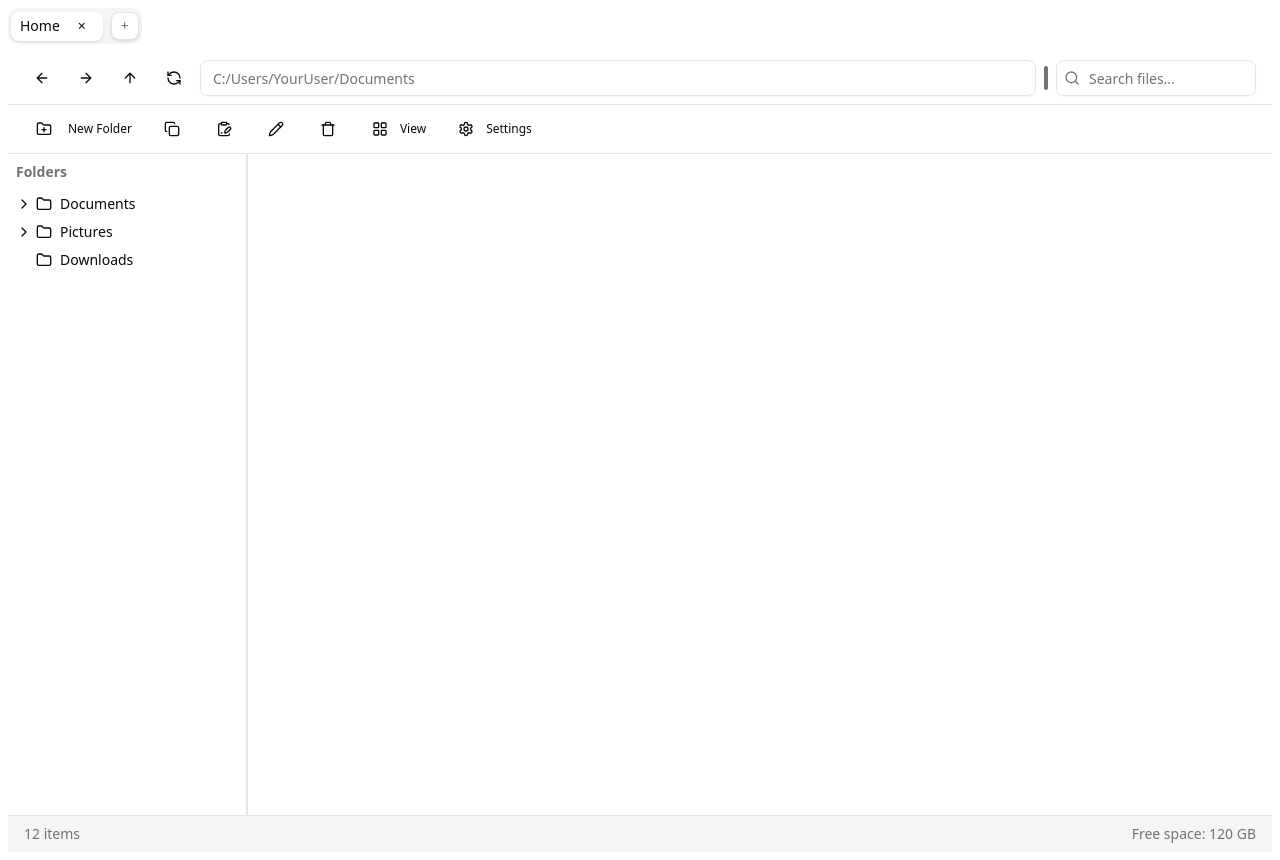
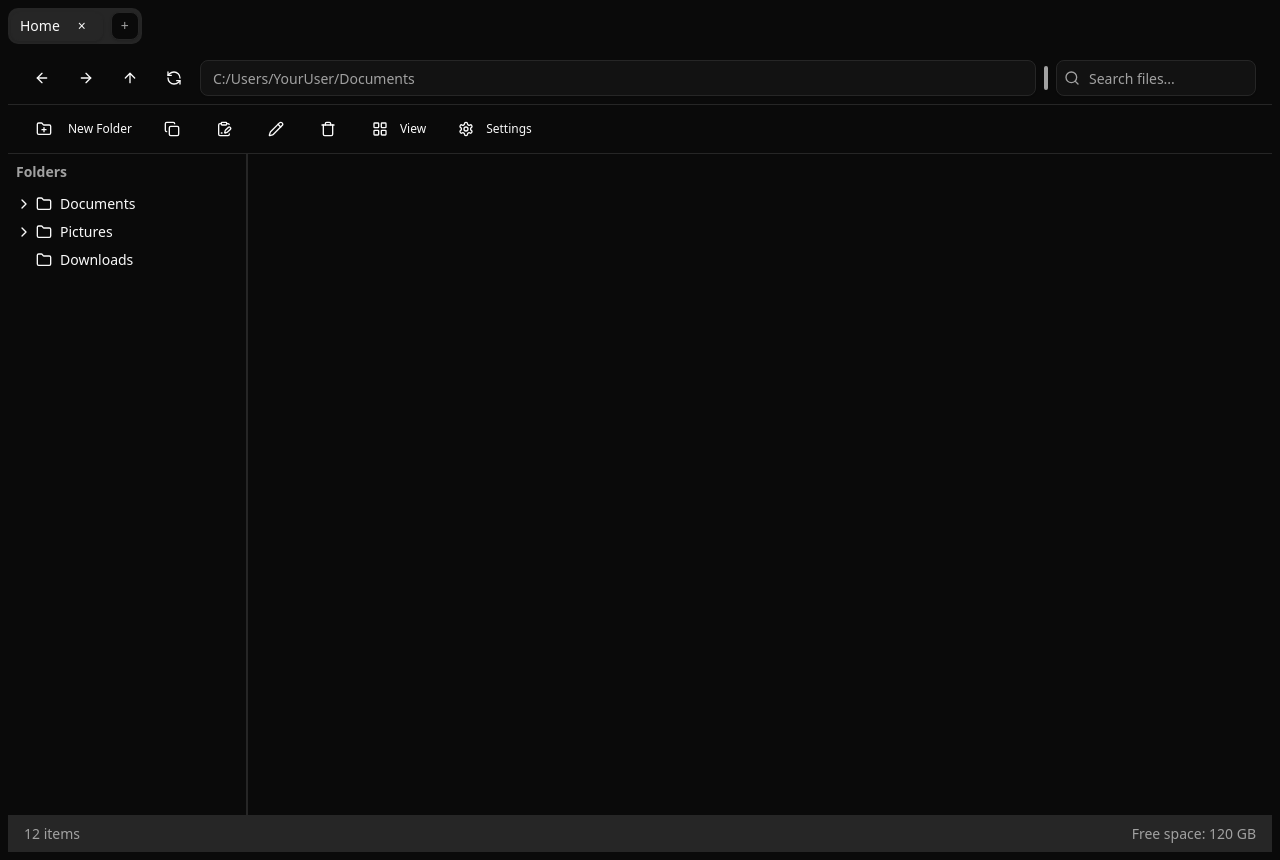
Before and after one commit to vanillmar/rust-file-explorer, a React (Vite) app: page / in a window 1280 px wide. Built offline with nearby package versions, Linux system fonts and the light colour scheme.

Commit message:
feat: implement theme provider and mode toggle for dark/light mode support

```diff
--- /dev/null
+++ b/src/components/ui/mode-toggle.tsx
@@ -0,0 +1,37 @@
+import { Moon, Sun } from "lucide-react"
+
+import { Button } from "@/components/ui/button"
+import {
+  DropdownMenu,
+  DropdownMenuContent,
+  DropdownMenuItem,
+  DropdownMenuTrigger,
+} from "@/components/ui/dropdown-menu"
+import { useTheme } from "@/components/ui/theme-provider"
+
+export function ModeToggle() {
+  const { setTheme } = useTheme()
+
+  return (
+    <DropdownMenu>
+      <DropdownMenuTrigger asChild>
+        <Button variant="outline" size="icon">
+          <Sun className="h-[1.2rem] w-[1.2rem] rotate-0 scale-100 transition-all dark:-rotate-90 dark:scale-0" />
+          <Moon className="absolute h-[1.2rem] w-[1.2rem] rotate-90 scale-0 transition-all dark:rotate-0 dark:scale-100" />
+          <span className="sr-only">Toggle theme</span>
+        </Button>
+      </DropdownMenuTrigger>
+      <DropdownMenuContent align="end">
+        <DropdownMenuItem onClick={() => setTheme("light")}>
+          Light
+        </DropdownMenuItem>
+        <DropdownMenuItem onClick={() => setTheme("dark")}>
+          Dark
+        </DropdownMenuItem>
+        <DropdownMenuItem onClick={() => setTheme("system")}>
+          System
+        </DropdownMenuItem>
+      </DropdownMenuContent>
+    </DropdownMenu>
+  )
+}
--- /dev/null
+++ b/src/components/ui/theme-provider.tsx
@@ -0,0 +1,73 @@
+import { createContext, useContext, useEffect, useState } from "react"
+
+type Theme = "dark" | "light" | "system"
+
+type ThemeProviderProps = {
+  children: React.ReactNode
+  defaultTheme?: Theme
+  storageKey?: string
+}
+
+type ThemeProviderState = {
+  theme: Theme
+  setTheme: (theme: Theme) => void
+}
+
+const initialState: ThemeProviderState = {
+  theme: "system",
+  setTheme: () => null,
+}
+
+const ThemeProviderContext = createContext<ThemeProviderState>(initialState)
+
+export function ThemeProvider({
+  children,
+  defaultTheme = "system",
+  storageKey = "vite-ui-theme",
+  ...props
+}: ThemeProviderProps) {
+  const [theme, setTheme] = useState<Theme>(
+    () => (localStorage.getItem(storageKey) as Theme) || defaultTheme
+  )
+
+  useEffect(() => {
+    const root = window.document.documentElement
+
+    root.classList.remove("light", "dark")
+
+    if (theme === "system") {
+      const systemTheme = window.matchMedia("(prefers-color-scheme: dark)")
+        .matches
+        ? "dark"
+        : "light"
+
+      root.classList.add(systemTheme)
+      return
+    }
+
+    root.classList.add(theme)
+  }, [theme])
+
+  const value = {
+    theme,
+    setTheme: (theme: Theme) => {
+      localStorage.setItem(storageKey, theme)
+      setTheme(theme)
+    },
+  }
+
+  return (
+    <ThemeProviderContext.Provider {...props} value={value}>
+      {children}
+    </ThemeProviderContext.Provider>
+  )
+}
+
+export const useTheme = () => {
+  const context = useContext(ThemeProviderContext)
+
+  if (context === undefined)
+    throw new Error("useTheme must be used within a ThemeProvider")
+
+  return context
+}
```
Also changed, not shown: src/App.tsx (+6 -4 lines).
